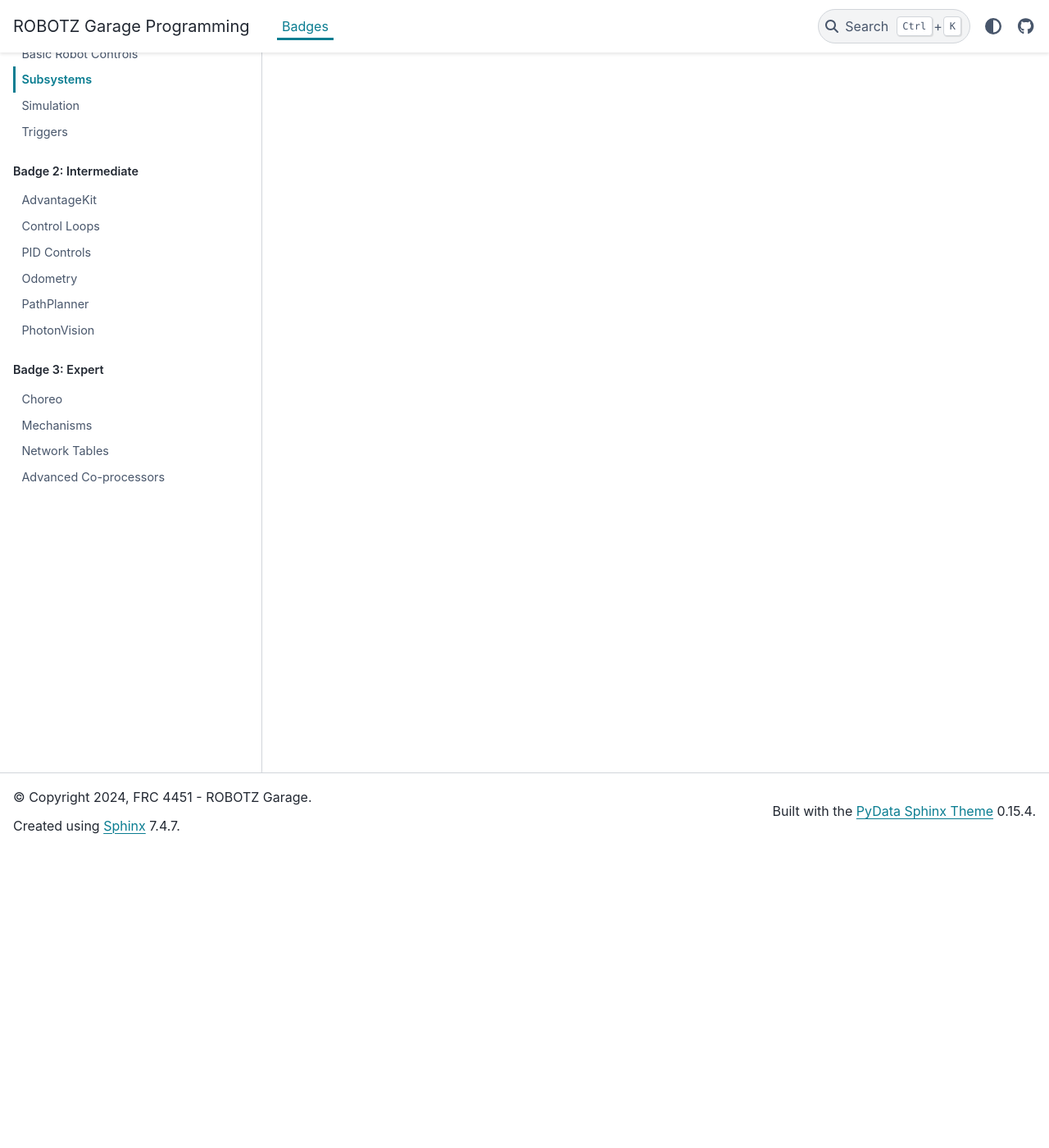
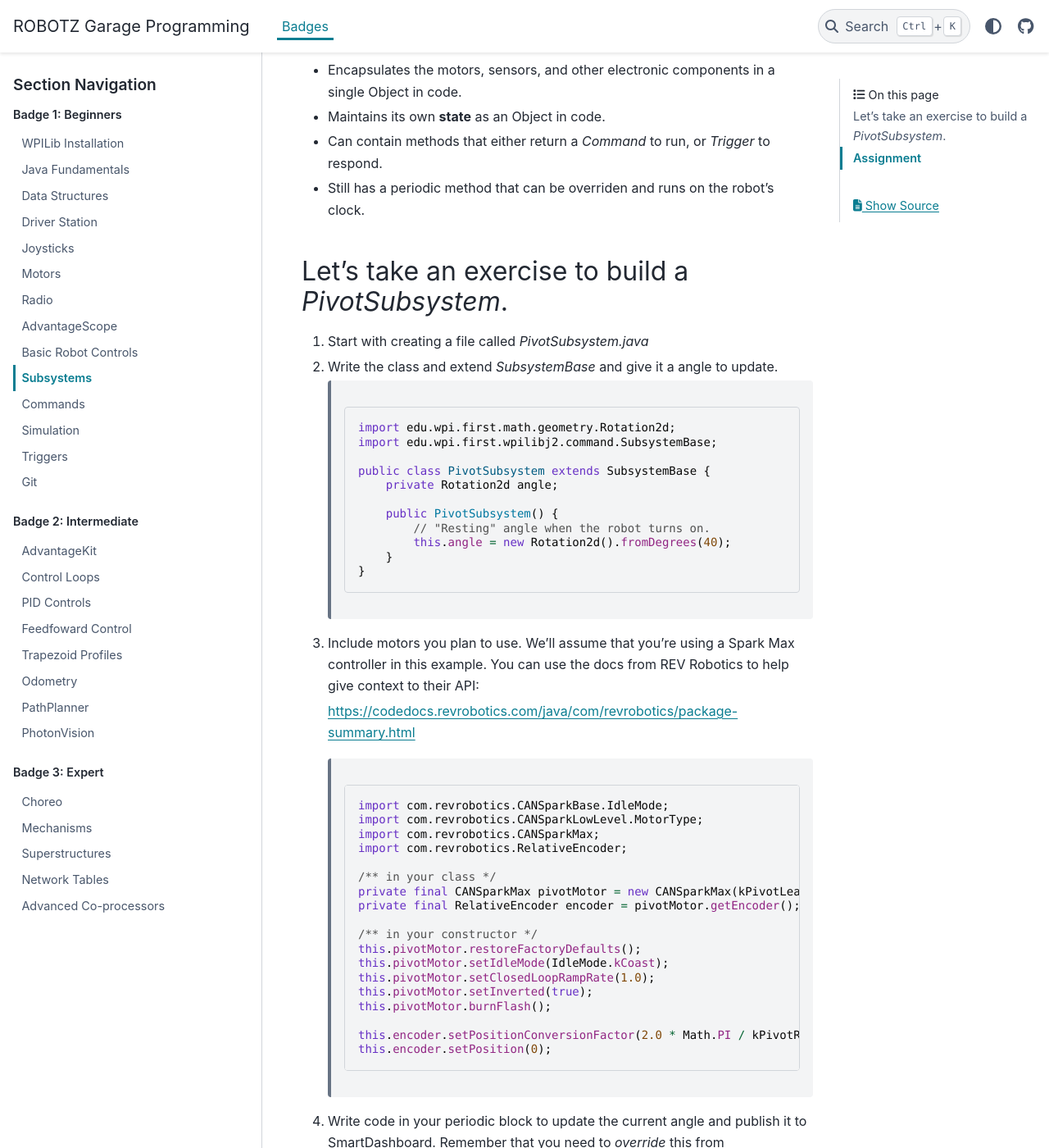
Before and after one commit to frc4451/garagedocs, a Sphinx documentation site: the page built from source/badges/1/subsystems.rst, in a window 1280 px wide and 1400 px high, scrolled down 364 px. Shown: the whole window at 82% size. Built offline with Sphinx 7.4.7 and the PyData theme 0.15.4, drawn with Linux system fonts in a browser that asks for light colours; some of the changed text lies outside the part shown.

Commit message:
Subsystem first draft

```diff
--- /dev/null
+++ b/source/badges/1/commands.rst
@@ -0,0 +1,2 @@
+Commands
+=============================================
--- a/source/badges/1/controllers.rst
+++ /dev/null
@@ -1,2 +0,0 @@
-Controllers
-======================================
--- a/source/badges/1/motors.rst
+++ b/source/badges/1/motors.rst
@@ -1,4 +1,6 @@
 Motors
 ======================================
 
-(Top-level discussion on )
+[Link to FRC Legal Motor Controllers]
+
+https://docs.wpilib.org/en/stable/docs/controls-overviews/control-system-hardware.html#motor-controllers
--- a/source/badges/1/radio.rst
+++ b/source/badges/1/radio.rst
@@ -1,2 +1,6 @@
 Radio
 =======================================
+
+[Link to WPILib Radio Programming]
+
+https://docs.wpilib.org/en/stable/docs/zero-to-robot/step-3/radio-programming.html
--- a/source/badges/1/subsystems.rst
+++ b/source/badges/1/subsystems.rst
@@ -1,2 +1,102 @@
 Subsystems
 ======================================
+
+.. grid:: 1
+
+    .. grid-item-card::
+        :link: https://docs.wpilib.org/en/stable/docs/software/wpilib-tools/robotbuilder/writing-code/robotbuilder-writing-subsystem-code.html
+
+        Context from WPILib
+
+Subsystems are programmatic representation of the physical robot mechanisms.
+In short, if a robot has a `pivot` mechanism, such as Ember, it can be written in code as a `Subsystem`.
+
+In short, a Subsystem gives us the following benefits
+
+- Encapsulates the motors, sensors, and other electronic components in a single Object in code.
+
+- Maintains its own **state** as an Object in code.
+
+- Can contain methods that either return a `Command` to run, or `Trigger` to respond.
+
+- Still has a periodic method that can be overriden and runs on the robot's clock.
+
+Let's take an exercise to build a `PivotSubsystem`.
+----------------------------------------------------
+1. Start with creating a file called `PivotSubsystem.java`
+2. Write the class and extend `SubsystemBase` and give it a angle to update.
+
+    .. code-block:: java
+
+        import edu.wpi.first.math.geometry.Rotation2d;
+        import edu.wpi.first.wpilibj2.command.SubsystemBase;
+
+        public class PivotSubsystem extends SubsystemBase {
+            private Rotation2d angle;
+
+            public PivotSubsystem() {
+                // "Resting" angle when the robot turns on.
+                this.angle = new Rotation2d().fromDegrees(40);
+            }
+        }
+
+
+3. Include motors you plan to use. We'll assume that you're using a Spark Max controller in this example.
+   You can use the docs from REV Robotics to help give context to their API:
+
+   https://codedocs.revrobotics.com/java/com/revrobotics/package-summary.html
+
+    .. code-block:: java
+
+        import com.revrobotics.CANSparkBase.IdleMode;
+        import com.revrobotics.CANSparkLowLevel.MotorType;
+        import com.revrobotics.CANSparkMax;
+        import com.revrobotics.RelativeEncoder;
+
+        /** in your class */
+        private final CANSparkMax pivotMotor = new CANSparkMax(kPivotLeaderCanId, MotorType.kBrushless);
+        private final RelativeEncoder encoder = pivotMotor.getEncoder();
+
+        /** in your constructor */
+        this.pivotMotor.restoreFactoryDefaults();
+        this.pivotMotor.setIdleMode(IdleMode.kCoast);
+        this.pivotMotor.setClosedLoopRampRate(1.0);
+        this.pivotMotor.setInverted(true);
+        this.pivotMotor.burnFlash();
+
+        this.encoder.setPositionConversionFactor(2.0 * Math.PI / kPivotReduction);
+        this.encoder.setPosition(0);
+
+4. Write code in your periodic block to update the current angle and publish it to SmartDashboard.
+   Remember that you need to `override` this from `SubsystemBase`.
+
+    .. code-block:: java
+
+        /** in your PivotSubsystem class */
+
+        @override
+        public void periodic() {
+            this.angle = new Rotation2d(this.encoder.getPosition());
+            SmartDashboard.putNumber("PivotAngle", this.angle.getRadians());
+        }
+
+5. Finally, write an accessor to get the angle outside of the Subsystem (like in RobotContainer)
+
+    .. code-block:: java
+
+        /** in your PivotSubsystem class */
+        public Rotation2d getRotation() {
+            return this.angle;
+        }
+
+If you have followed these steps, you should have a Subsystem that can read a Spark Max controlled motor and read the position of the motor when it turns.
+
+Assignment
+-----------------------------
+1. Provide the completed `PivotSubsystem` we have described so far.
+2. Write the instance variables for voltage, temperature, and current on the motor and have them update periodically.
+   You can use the following code from "Ember" to help find a working implementation:
+
+   https://github.com/frc4451/Ember2024/blob/main/src/main/java/frc/robot/subsystems/pivot/PivotIOSparkMax.java
+
+3. In a Command based robot generated by WPILib, instantiate your PivotSubsystem and have it available for the next step.
--- a/source/badges/1/wpilib.rst
+++ b/source/badges/1/wpilib.rst
@@ -12,3 +12,5 @@
 It is recommended that you install WPILib on your personal computer in order to contribute from home. We will discuss robots-at-home later in Badge 1.
 
 https://docs.wpilib.org/en/stable/docs/zero-to-robot/step-2/wpilib-setup.html
+
+We will follow the WPILib documentation for additional context to lessons learned. Make sure you are capable of navigating the WPILib documentation.
--- /dev/null
+++ b/source/badges/2/feedforward.rst
@@ -0,0 +1,2 @@
+Feedfoward Control
+=============================================
--- /dev/null
+++ b/source/badges/2/trapezoid_profiles.rst
@@ -0,0 +1,2 @@
+Trapezoid Profiles
+=============================================
--- /dev/null
+++ b/source/badges/3/superstructures.rst
@@ -0,0 +1,2 @@
+Superstructures
+=======================================
--- a/source/badges/index.rst
+++ b/source/badges/index.rst
@@ -52,17 +52,19 @@
    :hidden:
 
    1/wpilib
-   1/git
    1/java
    1/data_structures
-   1/controllers
+   1/driver_station
+   1/joysticks
    1/motors
    1/radio
    1/advantagescope
    1/basic_control_systems
    1/subsystems
+   1/commands
    1/simulation
    1/triggers
+   1/git
 
 
 .. toctree::
@@ -72,6 +74,8 @@
    2/advantagekit
    2/control_loops
    2/pid_controls
+   2/feedforward
+   2/trapezoid_profiles
    2/odometry
    2/pathplanner
    2/photonvision
@@ -83,5 +87,6 @@
 
    3/choreo
    3/mechanisms
+   3/superstructures
    3/network_tables
    3/advanced_coprocessors
```
Also changed, not shown: source/badges/1/driver_station.rst (added, +8 -0 lines), source/badges/1/joysticks.rst (added, +13 -0 lines), 1 other file.
